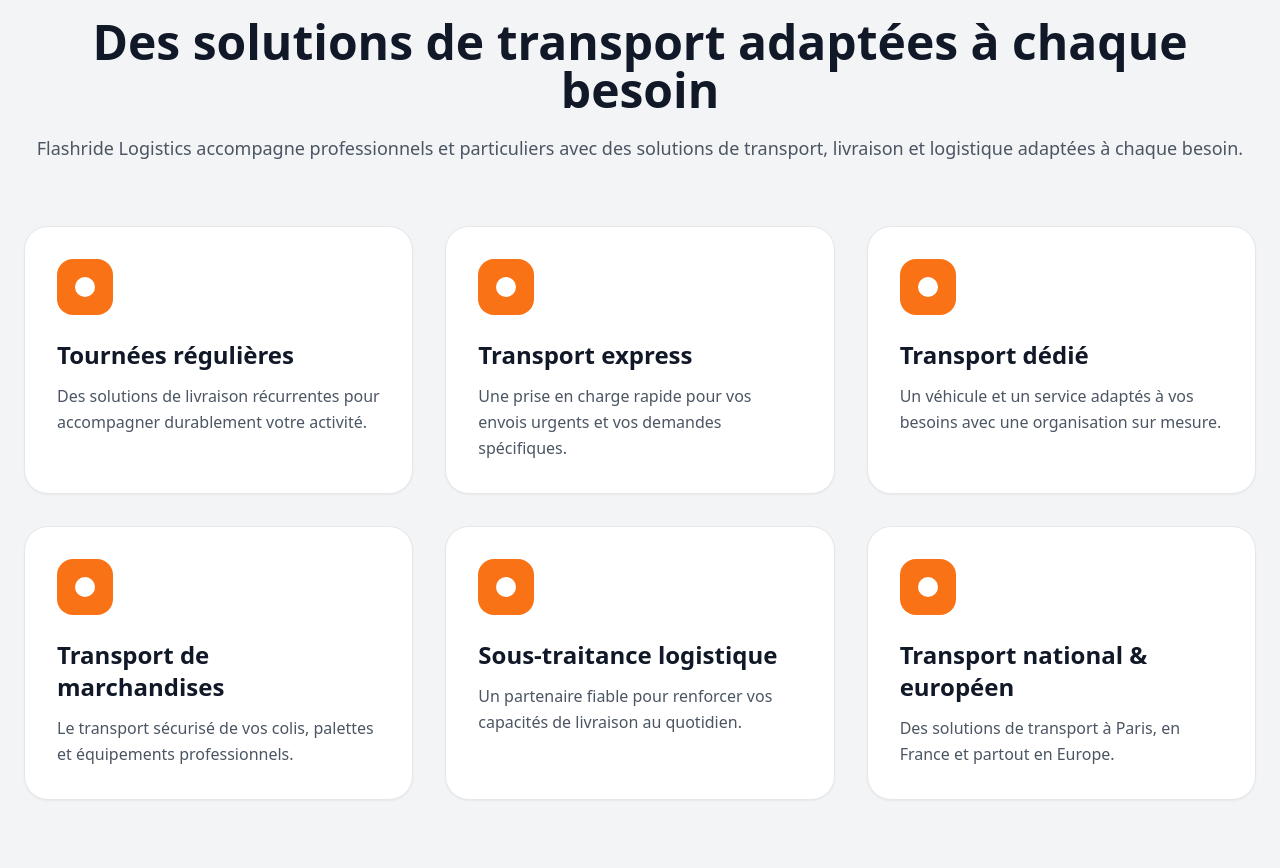
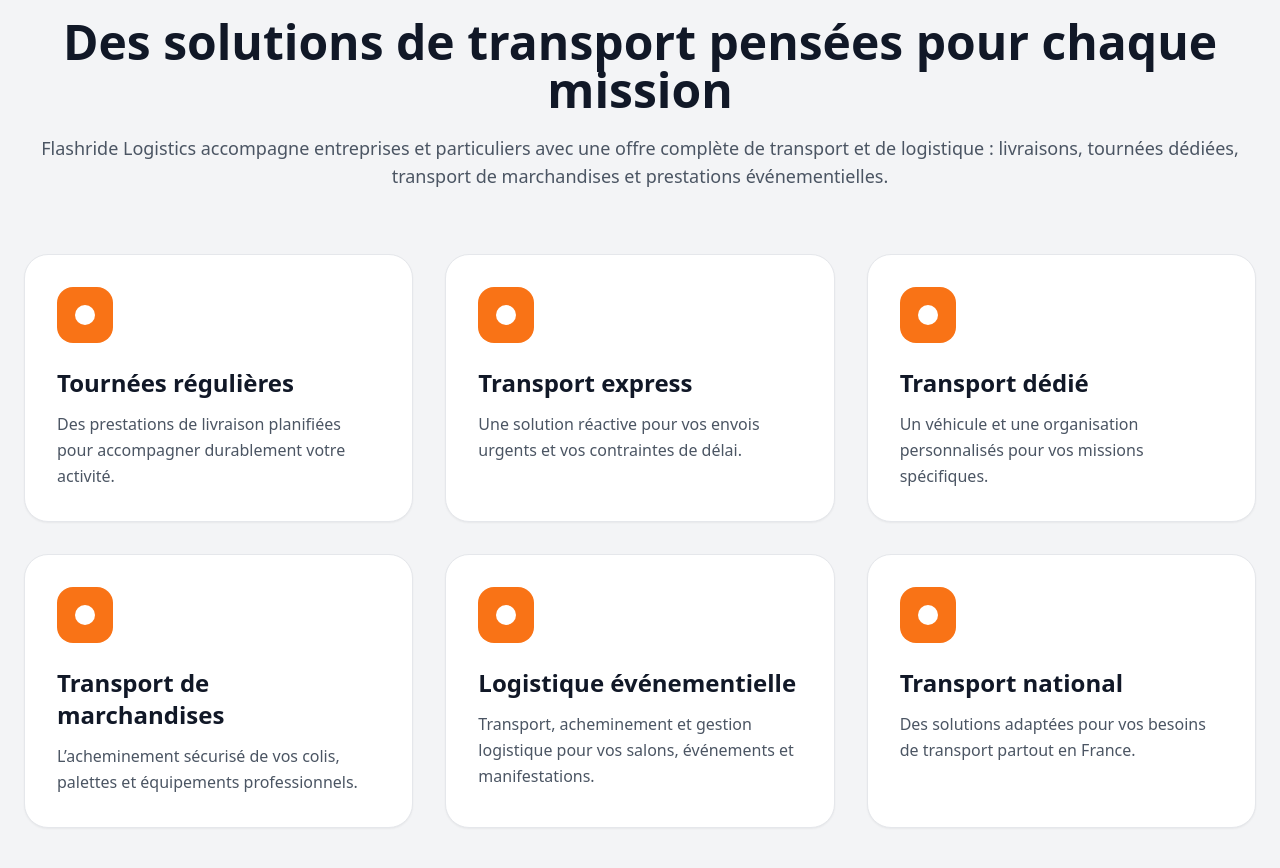
Before and after one commit to jasonvandommele-commits/flashride-logistics, a Next.js app: page / in a window 1280 px wide. Shown: the part 1280-2148 px from the top of the page. Built offline with nearby package versions, Linux system fonts and the light colour scheme.

Commit message:
Update page.jsx

```diff
--- a/app/page.jsx
+++ b/app/page.jsx
@@ -265,9 +265,11 @@ export default function FlashrideLogisticsWebsite() {
 
       </section>
             {/* Services */}
+
       <section id="services" className="py-24 px-6 bg-gray-100">
 
         <div className="max-w-7xl mx-auto">
+
 
           <div className="text-center mb-16">
 
@@ -275,73 +277,89 @@ export default function FlashrideLogisticsWebsite() {
               Nos services
             </p>
 
+
             <h2 className="text-5xl font-black mt-4">
-              Des solutions de transport adaptées à chaque besoin
+              Des solutions de transport pensées pour chaque mission
             </h2>
 
+
             <p className="mt-5 text-gray-600 text-lg">
-              Flashride Logistics accompagne professionnels et particuliers avec des solutions de transport, livraison et logistique adaptées à chaque besoin.
+              Flashride Logistics accompagne entreprises et particuliers avec une
+              offre complète de transport et de logistique : livraisons, tournées
+              dédiées, transport de marchandises et prestations événementielles.
             </p>
 
           </div>
 
 
+
           <div className="grid md:grid-cols-2 lg:grid-cols-3 gap-8">
+
 
             {[
               {
                 title: "Tournées régulières",
-    text: "Des solutions de livraison récurrentes pour accompagner durablement votre activité."
+                text: "Des prestations de livraison planifiées pour accompagner durablement votre activité."
               },
               {
                 title: "Transport express",
-    text: "Une prise en charge rapide pour vos envois urgents et vos demandes spécifiques."
+                text: "Une solution réactive pour vos envois urgents et vos contraintes de délai."
               },
               {
                 title: "Transport dédié",
-    text: "Un véhicule et un service adaptés à vos besoins avec une organisation sur mesure."
+                text: "Un véhicule et une organisation personnalisés pour vos missions spécifiques."
               },
               {
                 title: "Transport de marchandises",
-    text: "Le transport sécurisé de vos colis, palettes et équipements professionnels."
+                text: "L’acheminement sécurisé de vos colis, palettes et équipements professionnels."
               },
               {
-    title: "Sous-traitance logistique",
-    text: "Un partenaire fiable pour renforcer vos capacités de livraison au quotidien."
+                title: "Logistique événementielle",
+                text: "Transport, acheminement et gestion logistique pour vos salons, événements et manifestations."
               },
               {
-    title: "Transport national & européen",
-    text: "Des solutions de transport à Paris, en France et partout en Europe."
+                title: "Transport national",
+                text: "Des solutions adaptées pour vos besoins de transport partout en France."
               }
             ].map((service, index) => (
+
 
               <div
                 key={index}
                 className="bg-white p-8 rounded-3xl border border-gray-200 shadow-sm hover:shadow-xl hover:-translate-y-1 transition duration-300"
               >
 
+
                 <div className="w-14 h-14 bg-orange-500 rounded-2xl mb-6 flex items-center justify-center">
+
                   <div className="w-5 h-5 bg-white rounded-full"></div>
+
                 </div>
+
 
                 <h3 className="text-2xl font-bold mb-3">
                   {service.title}
                 </h3>
 
+
                 <p className="text-gray-600 leading-relaxed">
                   {service.text}
                 </p>
 
+
               </div>
+
 
             ))}
 
-          </div>
 
           </div>
 
+
+        </div>
+
+
       </section>
-
 
       {/* Pourquoi nous */}
       <section className="py-24 px-6">
```
Lines whose indentation alone changed are shown as unchanged.
